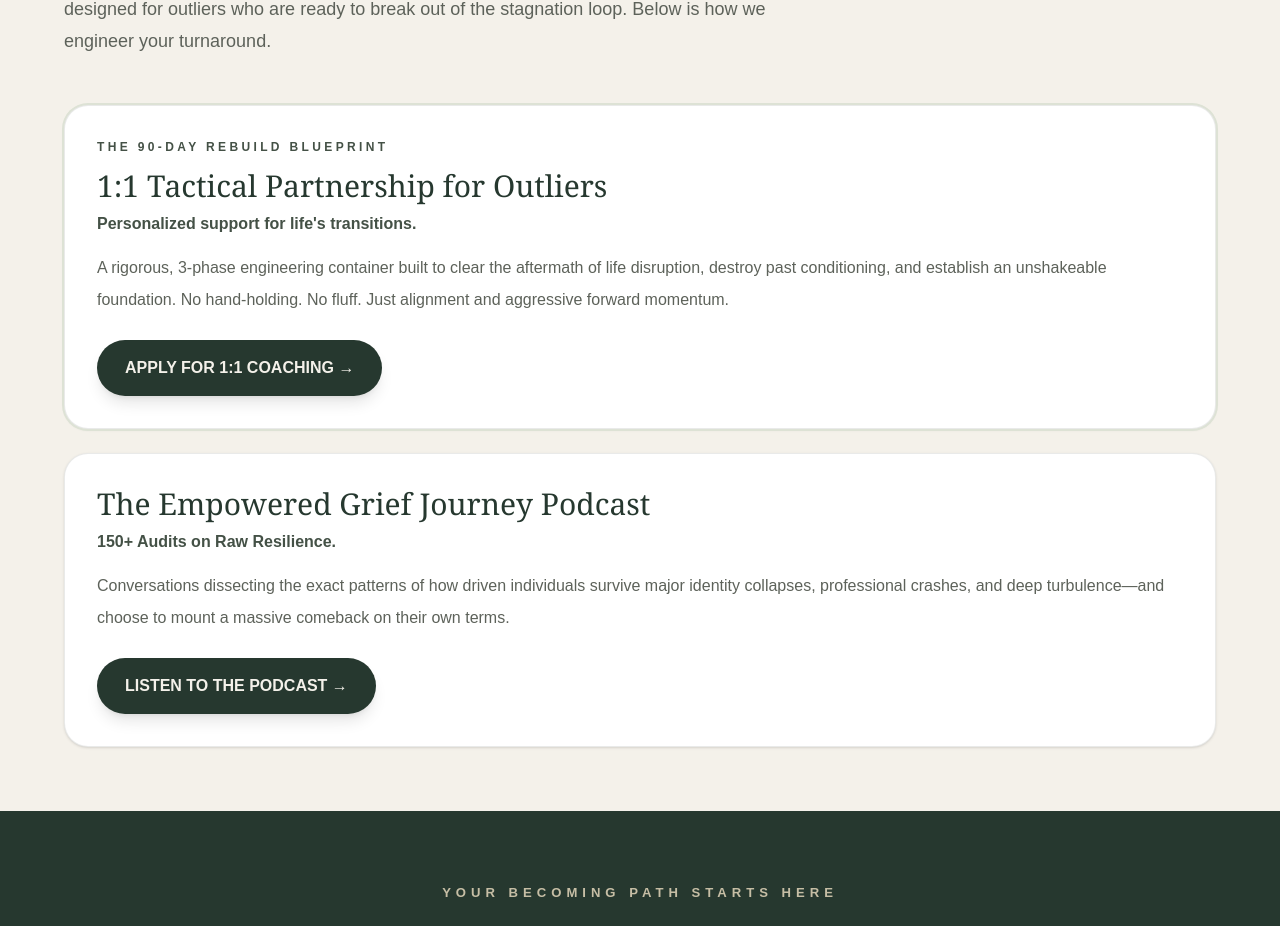
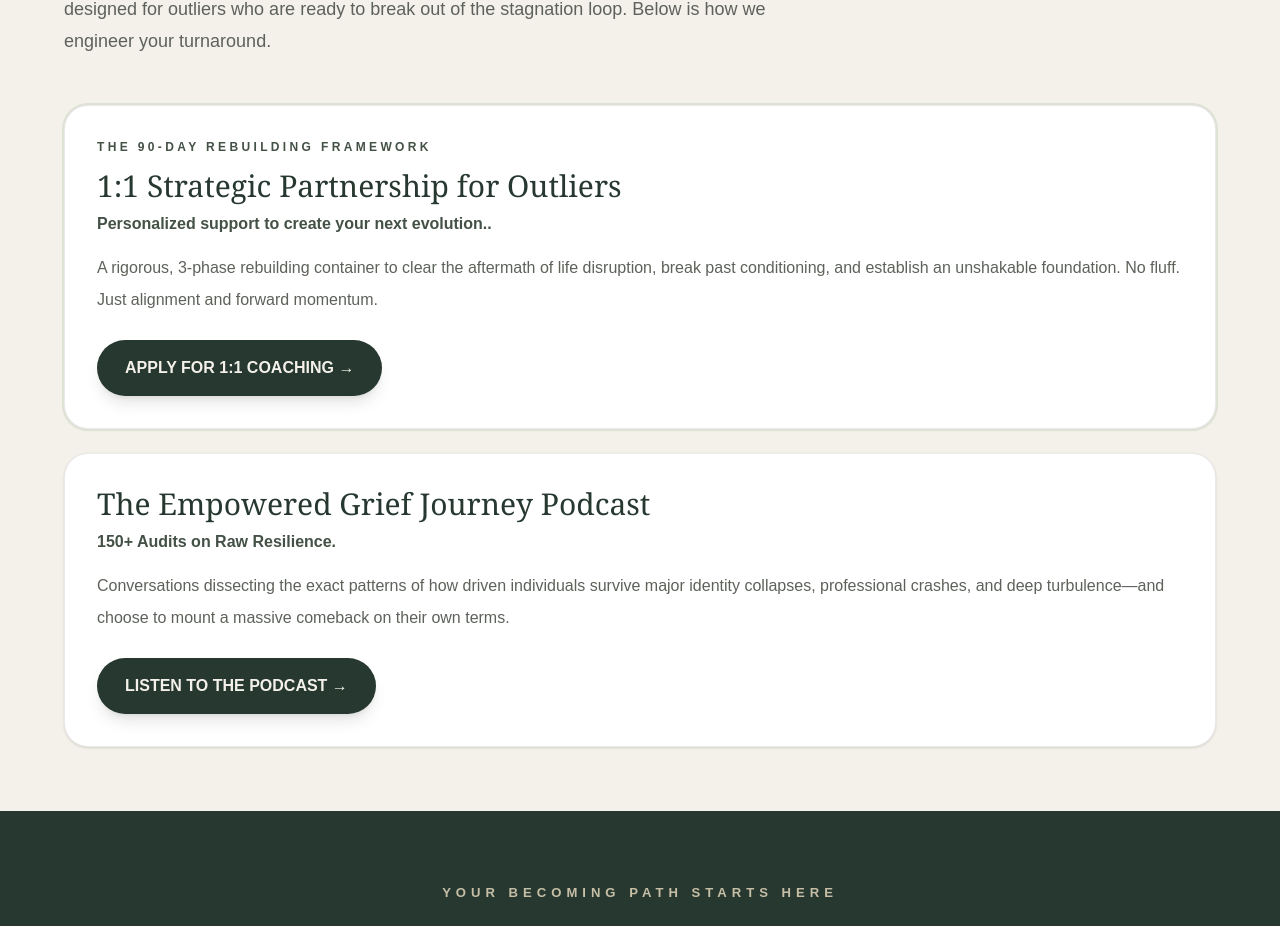
Before and after one commit to mybecomingpath/my-becoming-path, a Next.js app: page / in a window 1280 px wide. Shown: the part 5071-5997 px from the top of the page. Built offline with nearby package versions, Linux system fonts and the light colour scheme.

Commit message:
Update page.tsx

```diff
--- a/app/page.tsx
+++ b/app/page.tsx
@@ -362,19 +362,21 @@ REAL TURNAROUNDS. UNCOMPROMISED RESULTS.    </h2>
         {/* Primary Offer */}
         <div className="rounded-3xl border border-[#26382F]/10 bg-white p-8 shadow-sm ring-2 ring-[#DDE2D5]">
           <p className="mb-3 text-[0.75rem] font-semibold uppercase tracking-[0.28em] text-[#445146]">
-            The 90-Day Rebuild Blueprint
+            The 90-Day Rebuilding Framework
           </p>
 
           <h3 className="font-serif text-3xl text-[#26382F]">
-            1:1 Tactical Partnership for Outliers
+            1:1 Strategic Partnership for Outliers
           </h3>
 
           <p className="mt-2 font-semibold text-[#445146]">
-            Personalized support for life's transitions.
+            Personalized support to create your next evolution..
           </p>
 
           <p className="mt-4 leading-8 text-[#5D625A]">
-            A rigorous, 3-phase engineering container built to clear the aftermath of life disruption, destroy past conditioning, and establish an unshakeable foundation. No hand-holding. No fluff. Just alignment and aggressive forward momentum.
+            A rigorous, 3-phase rebuilding container to clear the aftermath of life
+  disruption, break past conditioning, and establish an unshakable
+  foundation. No fluff. Just alignment and forward momentum.
           </p>
 
           <Link
```
